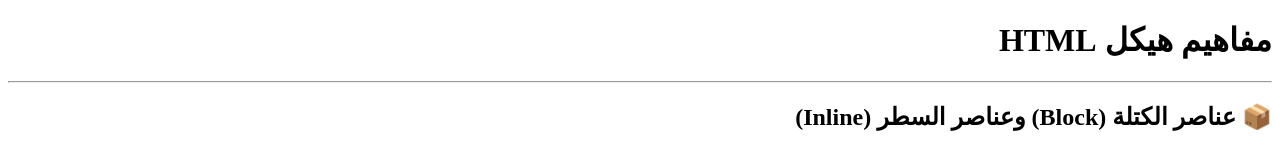
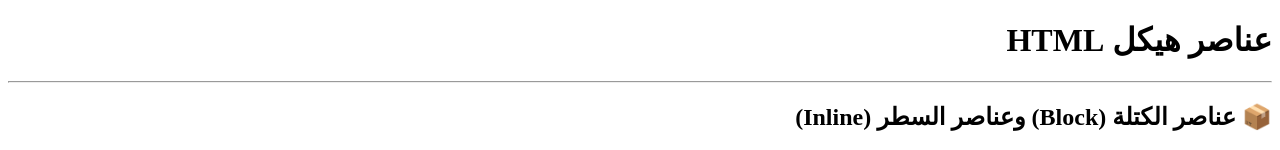
Before and after one commit to saleid109/-, a plain HTML site: page index.html in a window 1280 px wide. Shown: the top 150 px of the page. Drawn offline with Linux system fonts and the light colour scheme.

Commit message:
home page element changed

```diff
--- a/index.html
+++ b/index.html
@@ -7,7 +7,7 @@
 </head>
 <body>
 
-    <h1>مفاهيم هيكل HTML</h1>
+    <h1>عناصر هيكل HTML</h1>
 
     <hr>
 
```
